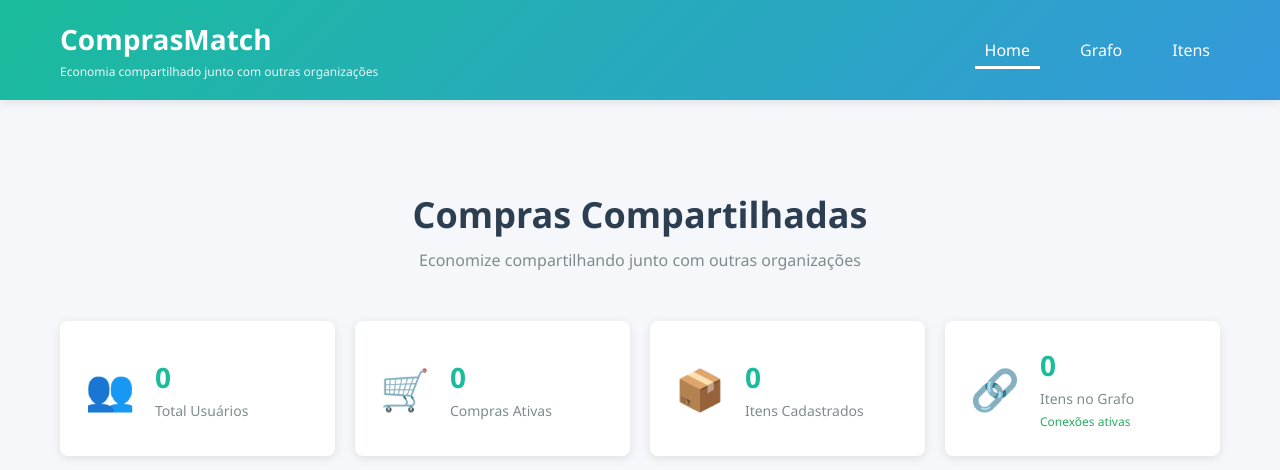
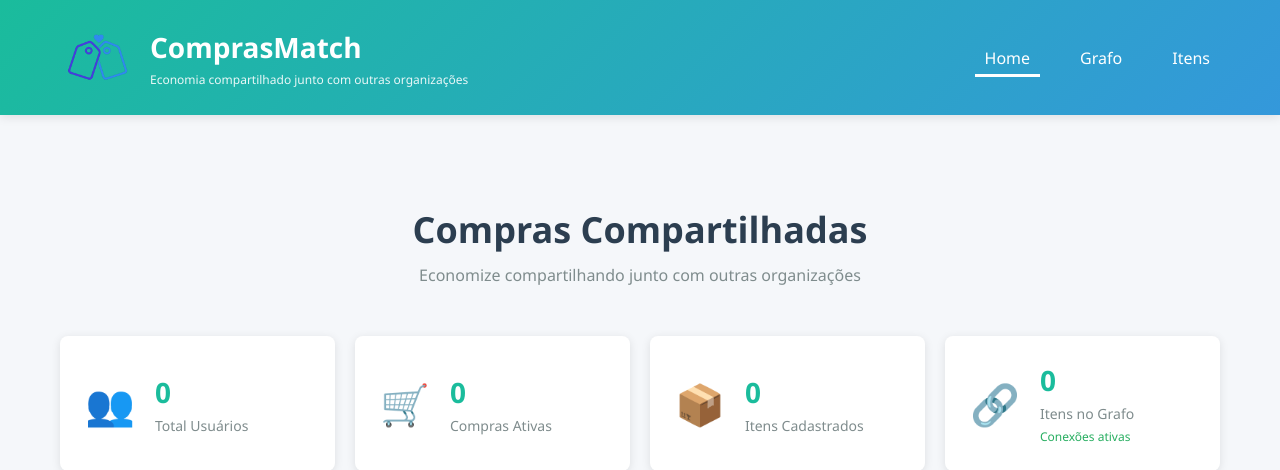
Before and after one commit to KalistaS2/compraMatch, a Flask app: page / in a window 1280 px wide. Shown: the top 470 px of the page. Run offline with Flask 3, Linux system fonts and the light colour scheme.

Commit message:
MUDANÇA para a adição da logo

```diff
--- a/static/style.css
+++ b/static/style.css
@@ -68,6 +68,23 @@ main.container {
     display: flex;
     justify-content: space-between;
     align-items: center;
+}
+
+.nav-brand {
+    display: flex;
+    align-items: center;
+    gap: 15px;
+}
+
+.nav-logo {
+    height: 75px;
+    width: auto;
+    object-fit: contain;
+}
+
+.brand-text {
+    display: flex;
+    flex-direction: column;
 }
 
 .nav-brand h1 {
--- a/templates/home.html
+++ b/templates/home.html
@@ -10,8 +10,11 @@
     <nav class="navbar">
         <div class="container">
             <div class="nav-brand">
-                <h1>ComprasMatch</h1>
-                <p class="subtitle">Economia compartilhado junto com outras organizações</p>
+                <img src="{{ url_for('static', filename='logo2.png') }}" alt="Logo" class="nav-logo">
+                <div class="brand-text">
+                    <h1>ComprasMatch</h1>
+                    <p class="subtitle">Economia compartilhado junto com outras organizações</p>
+                </div>
             </div>
             <ul class="nav-menu">
                 <li><a href="/" class="active">Home</a></li>
```
Also changed, not shown: templates/grafo.html (+5 -2 lines), templates/itens.html (+5 -2 lines), static/logo1.png (added), static/logo2.png (added), 1 other file.
